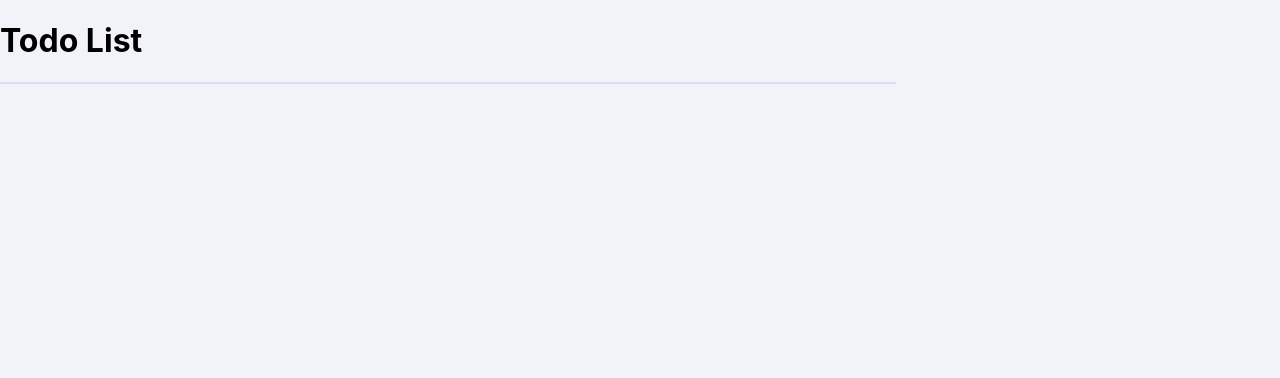
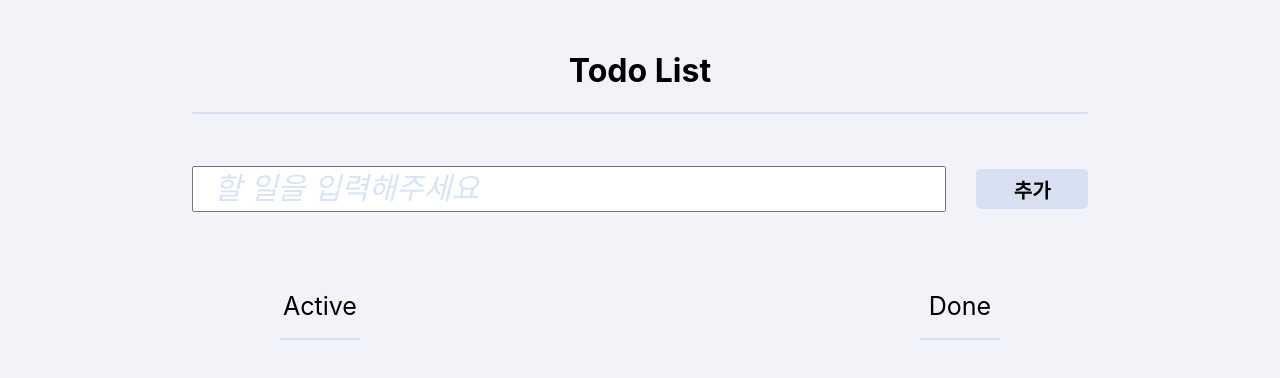
Before and after one commit to aowiql/react-todo, a React (Create React App) app in the folder client/: page / in a window 1280 px wide. Shown: the top 378 px of the page. Built offline with nearby package versions, Linux system fonts and the light colour scheme.

Commit message:
css 적용

```diff
--- a/client/src/MainPage.tsx
+++ b/client/src/MainPage.tsx
@@ -1,8 +1,19 @@
+import Active from './component/Active';
+import Done from './component/Done';
+import Input from './component/Input';
 import Title from './component/Title';
+import './index'
 
 const MainPage = () => {
   return (
-    <Title/>
+    <div className='mainpage'>
+      <Title />
+      <Input />
+      <div className='todolist'>
+      <Active />
+      <Done />
+      </div>
+    </div>
   )
 }
 
--- /dev/null
+++ b/client/src/component/Active.tsx
@@ -0,0 +1,12 @@
+import './component.css'
+
+const Active = () => {
+  return (
+    <div className='activetitle'>
+      <h1>Active</h1>
+      <div></div>
+    </div>
+  )
+}
+
+export default Active
--- /dev/null
+++ b/client/src/component/Done.tsx
@@ -0,0 +1,12 @@
+import './component.css'
+
+const Done = () => {
+  return (
+    <div className='activetitle'>
+      <h1>Done</h1>
+      <div></div>
+    </div>
+  )
+}
+
+export default Done
--- /dev/null
+++ b/client/src/component/Input.tsx
@@ -0,0 +1,10 @@
+const Input = () => {
+  return(
+    <div className='todoInput'>
+      <input placeholder='할 일을 입력해주세요' />
+      <button>추가</button>
+    </div>
+  )
+}
+
+export default Input;
--- a/client/src/component/component.css
+++ b/client/src/component/component.css
@@ -3,4 +3,67 @@
   height: 0.3vh;
   border-radius: 5px;
   background-color: #d6e0f0;
+  margin-bottom: 40px;
 }
+
+.todoInput {
+  width: 70%;
+  height: 70px;
+  display: flex;
+  flex-direction: row;
+  align-items: center;
+}
+
+.todoInput > input {
+  width: 100%;
+  height: 5vh;
+  font-size: 30px;
+  margin-right: 30px;
+  padding-left: 20px;
+}
+
+.todoInput > input::placeholder {
+  font-style: italic;
+  color: #d6e4f6;
+  font-size: 100;
+}
+
+.todoInput > button {
+  width: 15%;
+  height: 5vh;
+  border: none;
+  background: #d6e0f0;
+  font-size: 20px;
+  font-weight: bold;
+  border-radius: 5px;
+  transition: transform 0.3s ease;
+}
+
+.todoInput > button:hover {
+  transform: scale(1.1);
+}
+
+.todoInput::placeholder {
+  color: #d6e2f5;
+  opacity: 0.5;
+  font-style: italic;
+}
+
+.activetitle {
+  width: 80px;
+  display: flex;
+  flex-direction: column;
+  align-items: center;
+}
+
+.activetitle > h1 {
+  font-size: 25px;
+  font-weight: 400;
+}
+
+.activetitle > div{
+  width: 100%;
+  height: 0.3vh;
+  border-radius: 5px;
+  background-color: #d6e0f0;
+}
--- a/client/src/index.css
+++ b/client/src/index.css
@@ -12,3 +12,23 @@ code {
   font-family: source-code-pro, Menlo, Monaco, Consolas, 'Courier New',
     monospace;
 }
+
+.mainpage {
+    width: 100%;
+    height: 100vh;
+    position: absolute;
+    left: 50%;
+    transform: translate(-50%, 0);
+    display: flex;
+    flex-direction: column;
+    align-items: center;
+    margin-top: 30px;
+}
+
+.todolist {
+  width: 100%;
+  display: flex;
+  flex-direction: row;
+  justify-content: space-around;
+  margin-top: 50px;
+}
```
